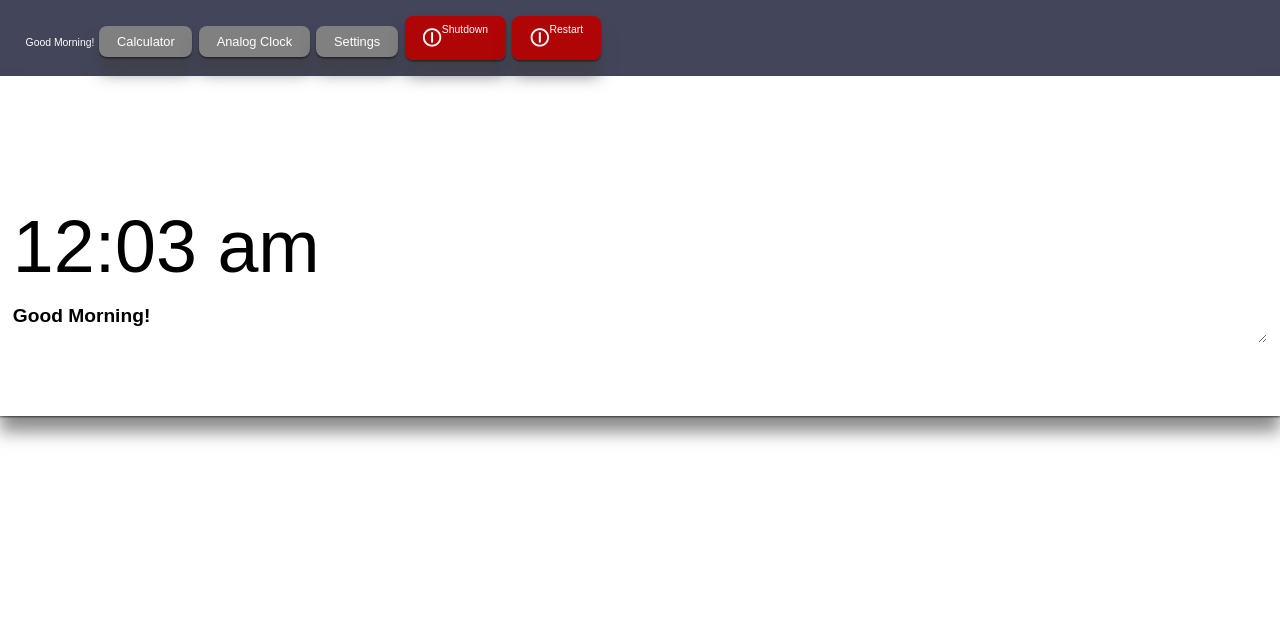
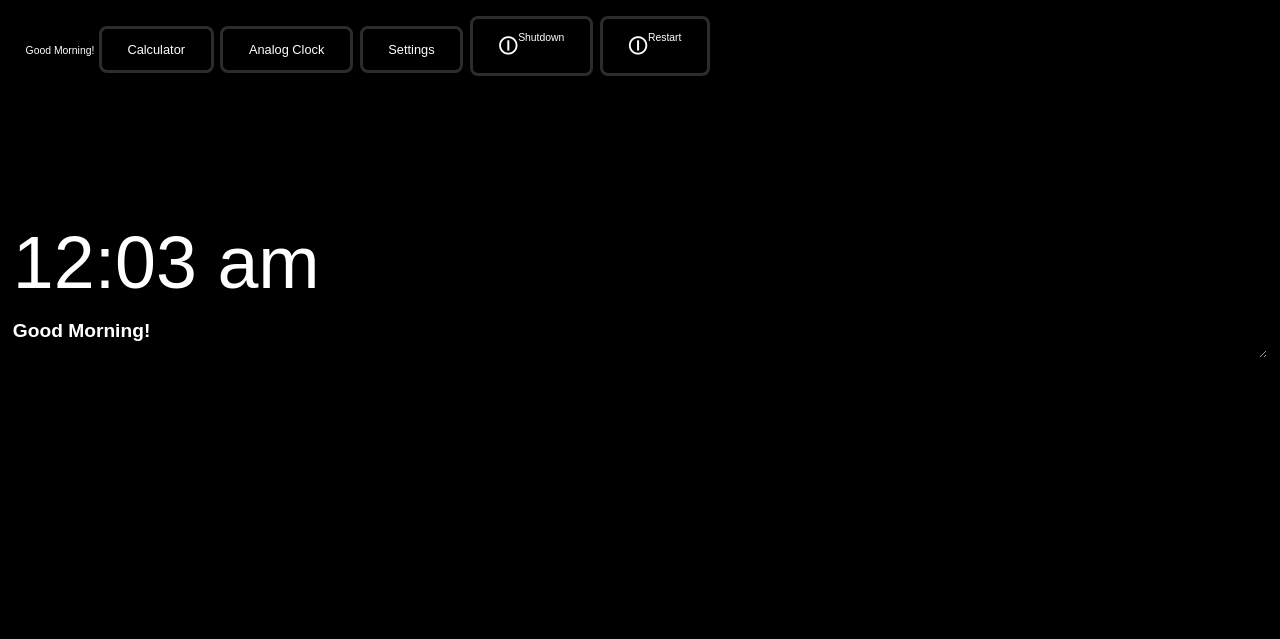
Before and after one commit to foil-os/FOIL-Home, a PHP site: page / in a window 1280 px wide. Shown: the top 639 px of the page. Run offline with PHP 8.4, Linux system fonts and the light colour scheme.

Commit message:
Make the interface a lot more minimal

```diff
--- /dev/null
+++ b/config.css
@@ -0,0 +1,38 @@
+/****************************************************************
+ * 			config.css
+ *
+ *
+ *
+ * **************************************************************/
+
+ @import url("/System_Files/css/FOIL-UI.css");
+
+ body {
+         background-color:rgb(0, 0, 0);
+         color:white;
+ }
+
+
+ .FOIL-button {
+         background-color: transparent;
+         box-shadow: none;
+         border-color:rgba(255, 255, 255, 0.171);
+         border-style:solid;
+ }
+
+
+ .FOIL-button-small {
+         background-color: transparent;
+         border-color:rgba(255, 255, 255, 0.171);
+         box-shadow: none;
+         border-style:solid;
+
+
+ }
+
+
+ .FOIL-Layout {
+         background-color:transparent;
+         box-shadow: none;
+         color:white;
+ }
--- a/index.php
+++ b/index.php
@@ -19,7 +19,12 @@
         <link href="/System_Files/css/index.css" rel="stylesheet">
 
 
+        <link href="config.css" rel="stylesheet">
+
+
 </head>
+
+
 
 <body>
 
@@ -29,23 +34,35 @@
       easier access, instead of eariler software versions of FOIL-Home.
 
       -->
-      <div class="FOIL-Navigation-Bar color-is-blue">
+
+
+        <div class="FOIL-Navigation-Bar">
                 <FOIL-Font-Size-19></FOIL-Font-Size-19>
-         <FOIL-Font-Size-13><script src="Greeting.js"></script></FOIL-Font-Size-13>
+                <FOIL-Font-Size-13>
+                        <script src="Greeting.js"></script>
+                </FOIL-Font-Size-13>
 
 
 
                 <!-- APPS -->
 
-         <a href="../../APPS/Calculator/index.php" class="FOIL-button-small">Calculator</a>
-         <a href="../../APPS/AnalogClock/index.php" class="FOIL-button-small">Analog Clock</a>
-         <a href="../../APPS/Settings/index.php" class="FOIL-button-small">Settings</a>
+                <a href="../../APPS/Calculator/index.php" class="FOIL-button">Calculator</a>
+                <a href="../../APPS/AnalogClock/index.php" class="FOIL-button">Analog Clock</a>
+                <a href="../../APPS/Settings/index.php" class="FOIL-button">Settings</a>
 
 
                 <!-- Functions for Shutdown and Restart -->
 
-         <button class="FOIL-button-small color-is-red"><FOIL-Font-Size-31>&#9212; </FOIL-Font-Size-31><FOIL-Font-Size-13>Shutdown</FOIL-Font-Size-14></button>
-         <button class="FOIL-button-small color-is-red"><FOIL-Font-Size-31>&#9212;</FOIL-Font-Size-31> <FOIL-Font-Size-13>Restart</FOIL-Font-Size-14></button>
+                <button class="FOIL-button">
+                        <FOIL-Font-Size-31>&#9212; </FOIL-Font-Size-31>
+                        <FOIL-Font-Size-13>Shutdown</FOIL-Font-Size-14>
+                </button>
+
+
+                <button class="FOIL-button">
+                        <FOIL-Font-Size-31>&#9212;</FOIL-Font-Size-31>
+                        <FOIL-Font-Size-13>Restart</FOIL-Font-Size-14>
+                </button>
 
         </div>
 
@@ -62,7 +79,9 @@
                         </FOIL-Font-Size-92>
 
 
-            <h2> <script src="/System_Files/js/Greeting.js"></script></h2>
+                        <h2>
+                                <script src="/System_Files/js/Greeting.js"></script>
+                        </h2>
                         <script src="/System_Files/js/FOIL-Time.js"></script>
 
 
```
Lines whose indentation alone changed are shown as unchanged.
